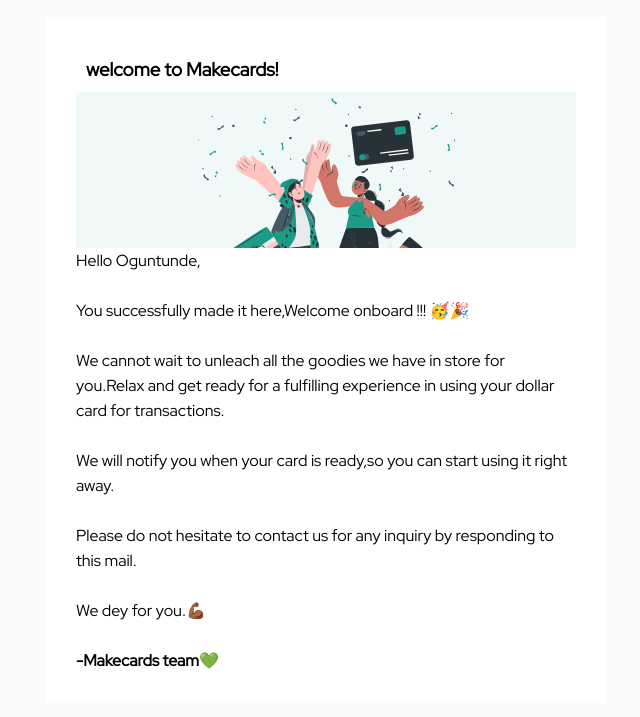
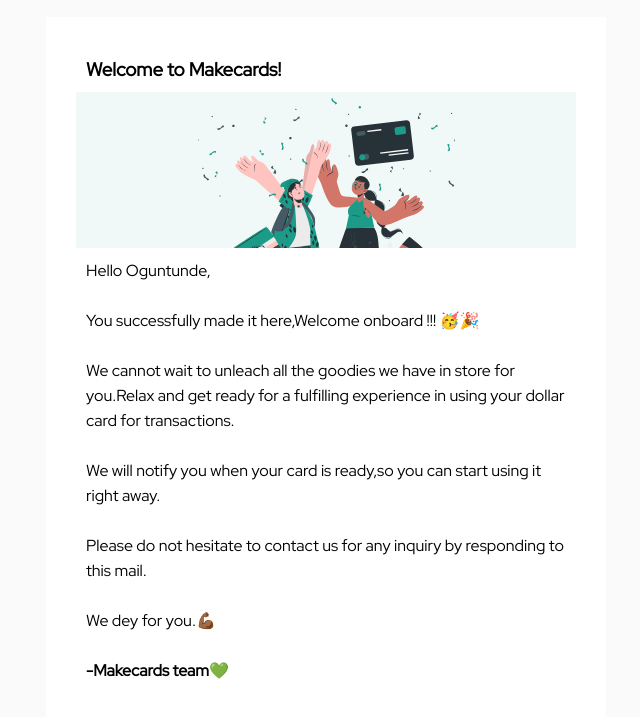
Before and after one commit to BusayoEsther/make-cards, a plain HTML site: page index.html in a window 1280 px wide. Shown: the part 83-800 px from the top of the page, without its empty margins (314-954 px from the left). Drawn offline with Linux system fonts and the light colour scheme.

Commit message:
I'm done making changes

```diff
--- a/index.html
+++ b/index.html
@@ -22,7 +22,7 @@
         <h2>Makecards</h2>
       </div>
       <div class="border">
-        <h3>welcome to Makecards!</h3>
+        <h3>Welcome to Makecards!</h3>
         <div class="image"><img class="img" src="./image/happy.svg" alt="" /></div>
         <p>
           Hello Oguntunde, <br />
--- a/style.css
+++ b/style.css
@@ -11,6 +11,7 @@ h3 {
 }
 p {
   line-height: 25px;
+  padding: 10px;
 }
 body {
   font-family: "Red Hat Display", sans-serif;
@@ -39,7 +40,7 @@ body {
   width: 500px;
   margin: 20px auto;
 }
-@media (max-width:500px) {
+@media (max-width: 500px) {
   .border {
     width: 350px;
   }
```
